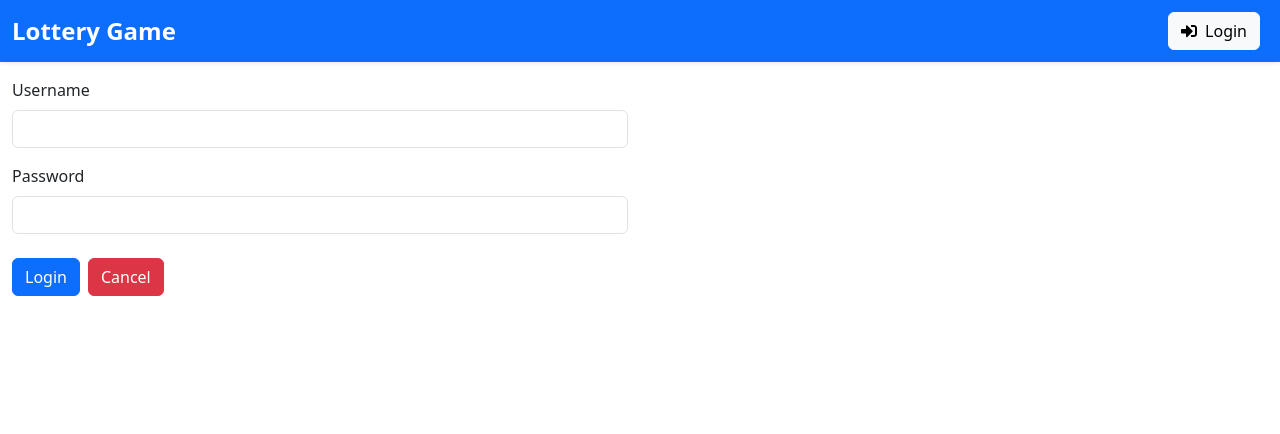
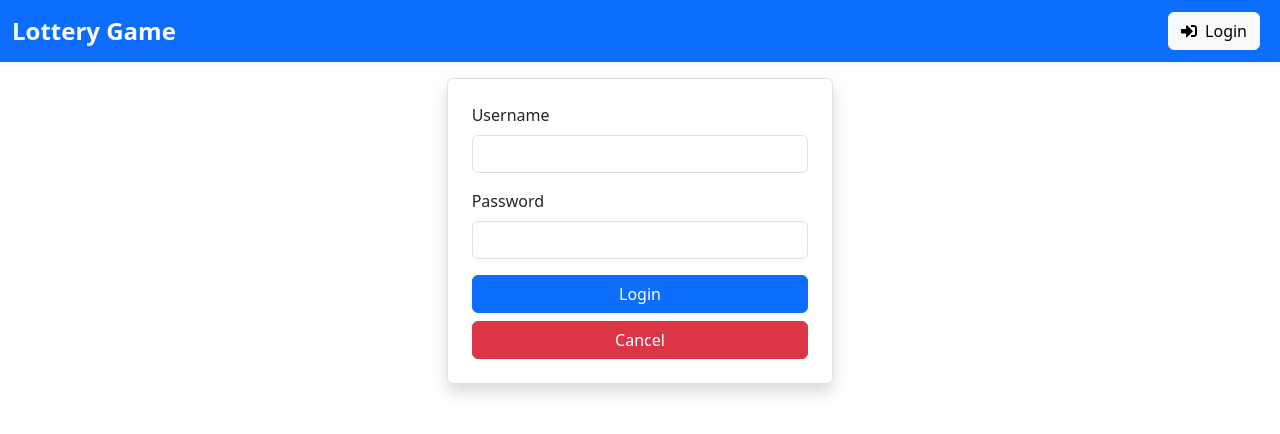
Before and after one commit to andreabuon/lottery-game, a React (Vite) app in the folder client/: page /login in a window 1280 px wide. Shown: the top 434 px of the page. Built offline with nearby package versions, Linux system fonts and the light colour scheme.

Commit message:
Styling login form

```diff
--- a/client/src/components/AuthComponents.jsx
+++ b/client/src/components/AuthComponents.jsx
@@ -1,5 +1,5 @@
 import { useState } from 'react';
-import { Form, Button, Row, Col } from 'react-bootstrap';
+import { Container, Row, Col, Form, Button } from 'react-bootstrap';
 import { Link } from 'react-router-dom';
 import { MdLogout } from "react-icons/md";
 
@@ -16,24 +16,37 @@ function LoginForm(props) {
   };
 
   return (
-    <Row>
-      <Col md={6}>
-        <Form onSubmit={handleSubmit}>
+    <Container fluid className="d-flex justify-content-center align-items-center">
+      <Row className="w-100">
+        <Col md={6} lg={4} className="mx-auto">
+          <Form onSubmit={handleSubmit} className="p-4 border rounded shadow">
             <Form.Group controlId='username' className='mb-3'>
               <Form.Label>Username</Form.Label>
-            <Form.Control type='text' value={username} onChange={ev => setUsername(ev.target.value)} required={true} />
+              <Form.Control
+                type='text'
+                value={username}
+                onChange={ev => setUsername(ev.target.value)}
+                required
+              />
             </Form.Group>
 
             <Form.Group controlId='password' className='mb-3'>
               <Form.Label>Password</Form.Label>
-            <Form.Control type='password' value={password} onChange={ev => setPassword(ev.target.value)} required={true} minLength={6} />
+              <Form.Control
+                type='password'
+                value={password}
+                onChange={ev => setPassword(ev.target.value)}
+                required
+                minLength={6}
+              />
             </Form.Group>
 
-          <Button type='submit'>Login</Button>
-          <Link className='btn btn-danger mx-2 my-2' to={'/'} >Cancel</Link>
+            <Button type='submit' className="w-100 mb-2">Login</Button>
+            <Link className='btn btn-danger w-100' to={'/'}>Cancel</Link>
           </Form>
         </Col>
       </Row>
+    </Container>
   )
 };
 
```
Lines whose indentation alone changed are shown as unchanged.
